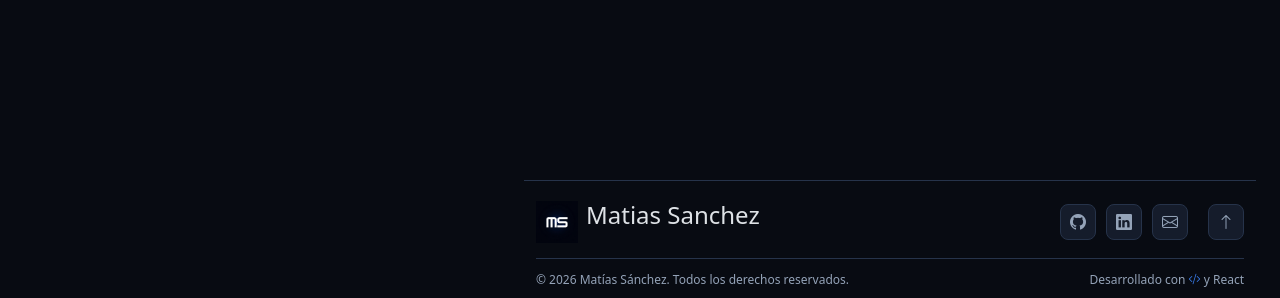
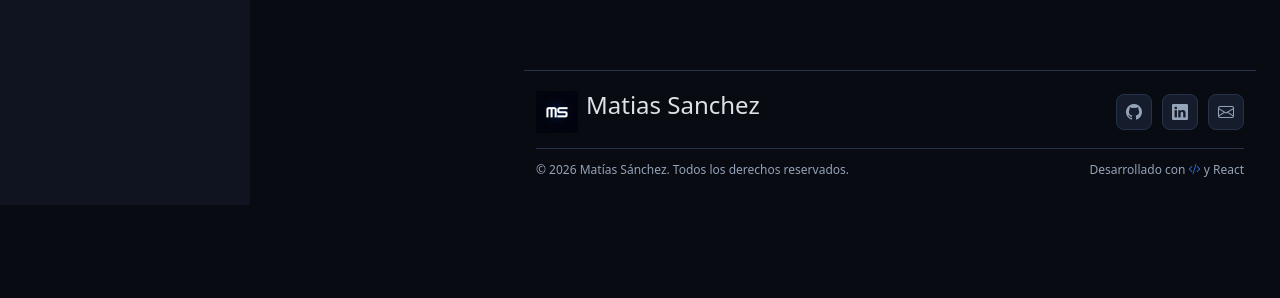
Before and after one commit to Matiassanchez18/Portafolio-React, a React (Vite) app in the folder Portafolio/: page / in a window 1280 px wide. Shown: the part 898-1196 px from the top of the page. After the commit the page ends 1103 px from the top, so only its background shows below. Built offline with nearby package versions, Linux system fonts and the light colour scheme.

Commit message:
Se termino el tp2

```diff
--- a/Portafolio/src/App.jsx
+++ b/Portafolio/src/App.jsx
@@ -2,7 +2,7 @@ import { BrowserRouter, Routes, Route } from "react-router-dom";
 import Inicio from "./pages/Inicio";
 import SobreMi from "./pages/SobreMi";
 import Skills from "./pages/Skills";
-import Proyectos from "./pages/Proyectos";
+import Proyect from "./pages/Proyectos";
 import Contactos from "./pages/Contactos";
 import Layout from "./components/Layout";
 function App() {
@@ -70,7 +70,7 @@ function App() {
             ></Route>
             <Route path="/about" element={<SobreMi Matias={Matias} />}></Route>
             <Route path="/skills" element={<Skills />}></Route>
-            {/* <Route path="/projects" element={<Proyectos />}></Route> */}
+            <Route path="/projects" element={<Proyect Proyectos={Proyectos} />}></Route>
             <Route path="/contact" element={<Contactos />}></Route>
           </Route>
         </Routes>
--- a/Portafolio/src/components/Footer.jsx
+++ b/Portafolio/src/components/Footer.jsx
@@ -39,13 +39,7 @@ function Footer() {
               <i className="bi bi-envelope"></i>
             </a>
 
-            <a
-              href="#inicio"
-              className="FlechaArriba"
-              aria-label="Volver arriba"
-            >
-              <i className="bi bi-arrow-up"></i>
-            </a>
+
           </div>
         </div>
         <div className="LineaFooter"></div>
--- a/Portafolio/src/components/Header.jsx
+++ b/Portafolio/src/components/Header.jsx
@@ -1,17 +1,16 @@
 import { Link } from "react-router-dom";
 import Navbar from "react-bootstrap/Navbar";
-import Nav from "react-bootstrap/Nav";
 import "../css/Header.css";
 
 function Header() {
   return (
     <Navbar expand="md" className="sidebar flex-column align-items-start">
-      <Navbar.Brand href="#inicio" className="nombre">
+      <Link to="/" className="nombre navbar-brand">
         <div>
           Matias Sanchez
           <p className="profesion">Programador</p>
         </div>
-      </Navbar.Brand>
+      </Link>
 
       <Navbar.Toggle
         aria-controls="menu-header"
@@ -45,7 +44,7 @@ function Header() {
             Contacto
           </Link>
 
-          <Link className="nav-link BotonHeader" to="/#Contacto">
+          <Link className="nav-link BotonHeader" to="/Contacto">
             Trabajemos juntos
           </Link>
         </nav>
--- a/Portafolio/src/components/Hero.jsx
+++ b/Portafolio/src/components/Hero.jsx
@@ -1,3 +1,5 @@
+import { Link } from "react-router-dom";
+
 function Hero(props) {
   const { nombre, apellido, profesion } = props.Matias;
   return (
@@ -27,13 +29,12 @@ function Hero(props) {
                 ideas en soluciones digitales.
               </li>
               <li className="mt-4">
-                <a
-                  className="BotonHeader me-5 btn btn-outline-primary "
-                  variant="outline-primary"
-                  href="#Proyecto"
+                <Link
+                  className="BotonHeader me-5 btn btn-outline-primary"
+                  to="/projects"
                 >
                   Mirá mis trabajos <i className="bi bi-arrow-right"></i>
-                </a>
+                </Link>
                 <a
                   className="BotonHeader btn btn-primary "
                   href="./assets/cv.matias.pdf"
--- a/Portafolio/src/css/Header.css
+++ b/Portafolio/src/css/Header.css
@@ -1,9 +1,11 @@
 
 .sidebar {
-  position: fixed;
+    position: absolute;
   top: 0;
   left: 0;
   width: 250px;
+  height: 100%;
+  min-height: 100vh;
   height: 100vh;
   display: flex;
   flex-direction: column;
@@ -167,6 +169,7 @@
 
   .sidebar .sidebar-nav .BotonHeader {
     margin-top: 8px;
+    width: 170px;
   }
 
   .contenido-principal {
--- a/Portafolio/src/css/Inicio.css
+++ b/Portafolio/src/css/Inicio.css
@@ -1,7 +1,3 @@
-.layout {
-  display: flex;
-  min-height: 100vh;
-}
 
 .contenido-principal {
   flex: 1;
@@ -33,6 +29,16 @@
 @media (min-width: 768px) {
   .contenido-principal > .PiePagina {
     position: relative;
-    top: 120px;
+    top: 10px;
   }
+  .layout {
+  display: flex;
+  background: linear-gradient(
+    to right,
+    #0f1420 0,
+    #0f1420 250px,
+    transparent 250px
+  );
+  min-height: 100vh;
 }
+}
```
Also changed, not shown: Portafolio/src/pages/Proyectos.jsx (+2 -7 lines).
